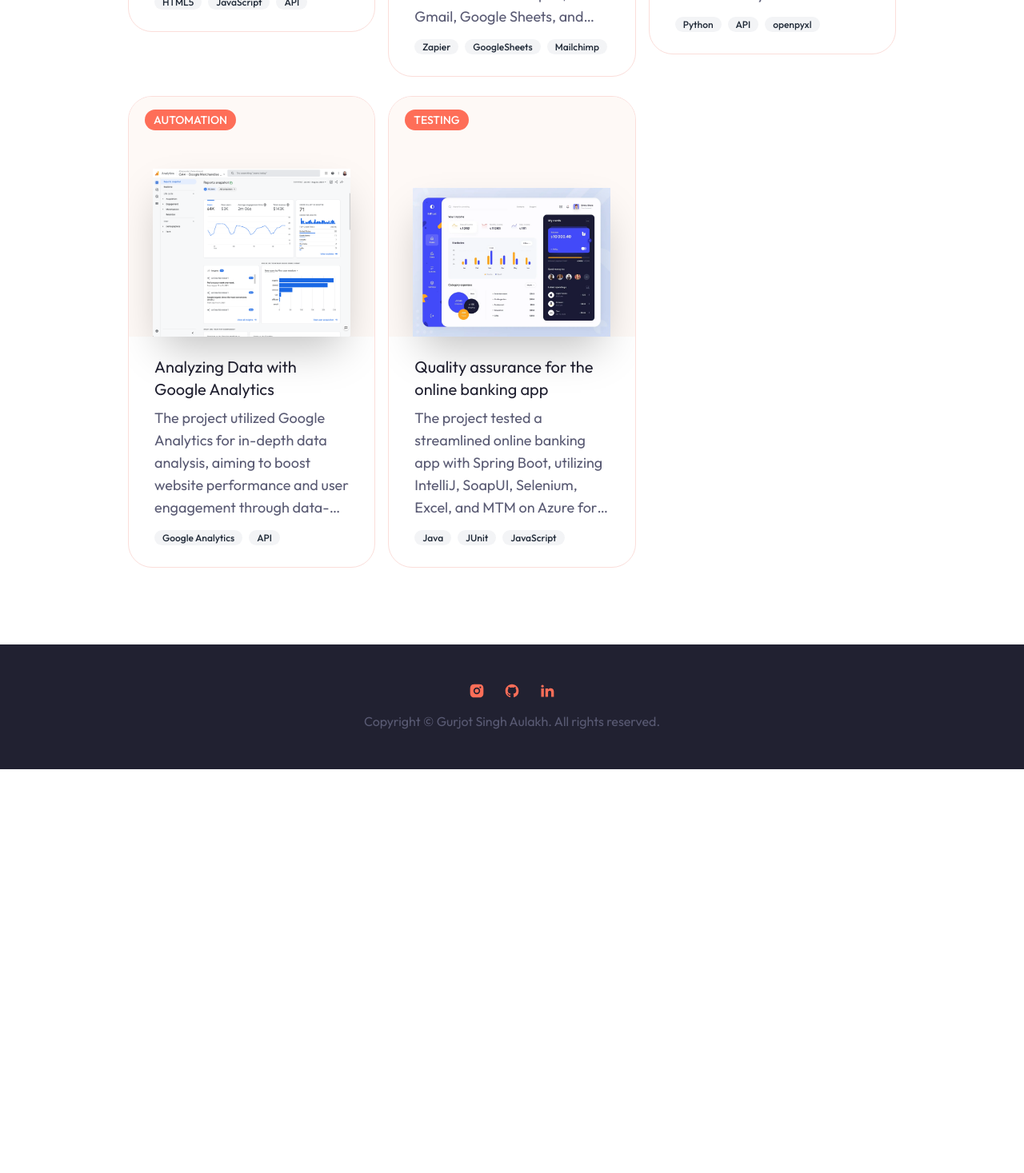
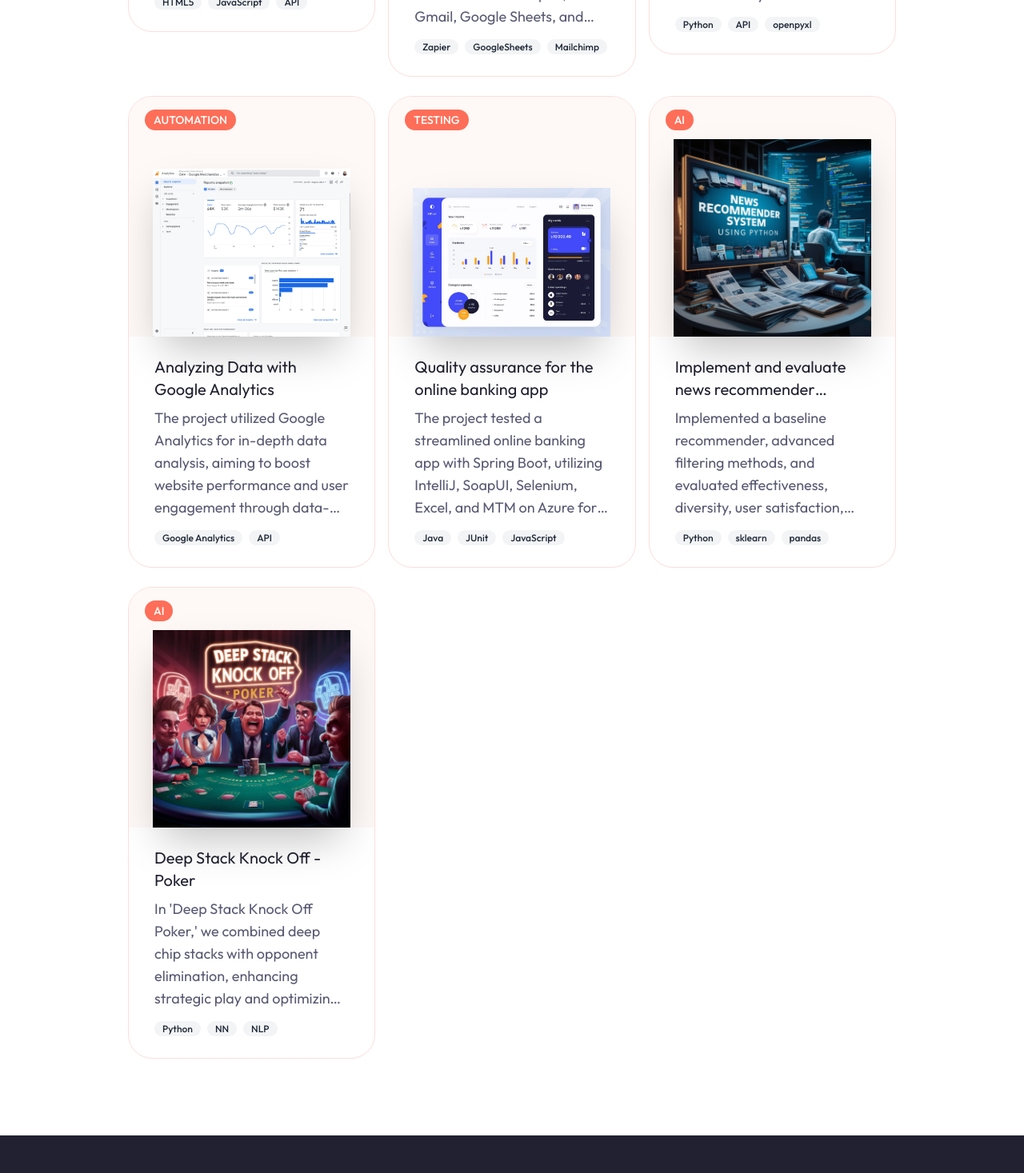
Before and after one commit to GurjotSinghAulakh/personal-portfolio, a Next.js app: page /projects in a window 1280 px wide. Shown: the part 1440-2907 px from the top of the page at 80% size. Before the commit the page ends 2402 px from the top, so only its background shows below. Built offline with nearby package versions, Linux system fonts and the light colour scheme.

Commit message:
added projects in all projects page

```diff
--- a/app/projects/page.jsx
+++ b/app/projects/page.jsx
@@ -128,6 +128,36 @@ const projectData = [
     ],
     github: "https://github.com/GurjotSinghAulakh/TestingAvProgramvare",
   },
+  {
+    image: "/work/9.webp",
+    category: "AI",
+    name: "Implement and evaluate news recommender systems",
+    description:
+      "Implemented a baseline recommender, advanced filtering methods, and evaluated effectiveness, diversity, user satisfaction, and biases.",
+    link: "#",
+    stack: [
+      "Python",
+      "sklearn",
+      "pandas",
+      "NN",
+      "NLP"
+    ],
+    github: "https://github.com/GurjotSinghAulakh/Recommender-systems",
+  },
+  {
+    image: "/work/10.webp",
+    category: "AI",
+    name: "Deep Stack Knock Off - Poker",
+    description:
+      "In 'Deep Stack Knock Off Poker,' we combined deep chip stacks with opponent elimination, enhancing strategic play and optimizing strategies via data-driven analysis.",
+    link: "#",
+    stack: [
+      "Python",
+      "NN",
+      "NLP",
+    ],
+    github: "https://github.com/GurjotSinghAulakh/DeepStack-Knock-Off",
+  },
 ];
 
 //  remove category duplicates
```
